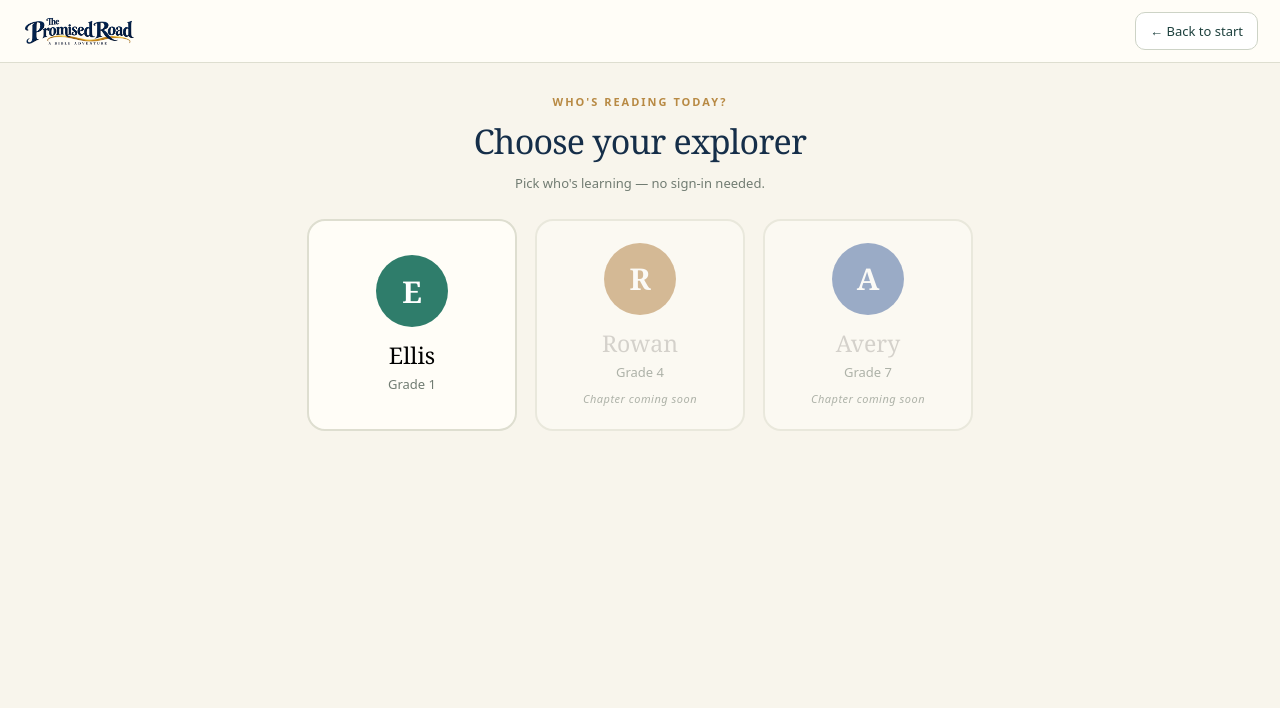
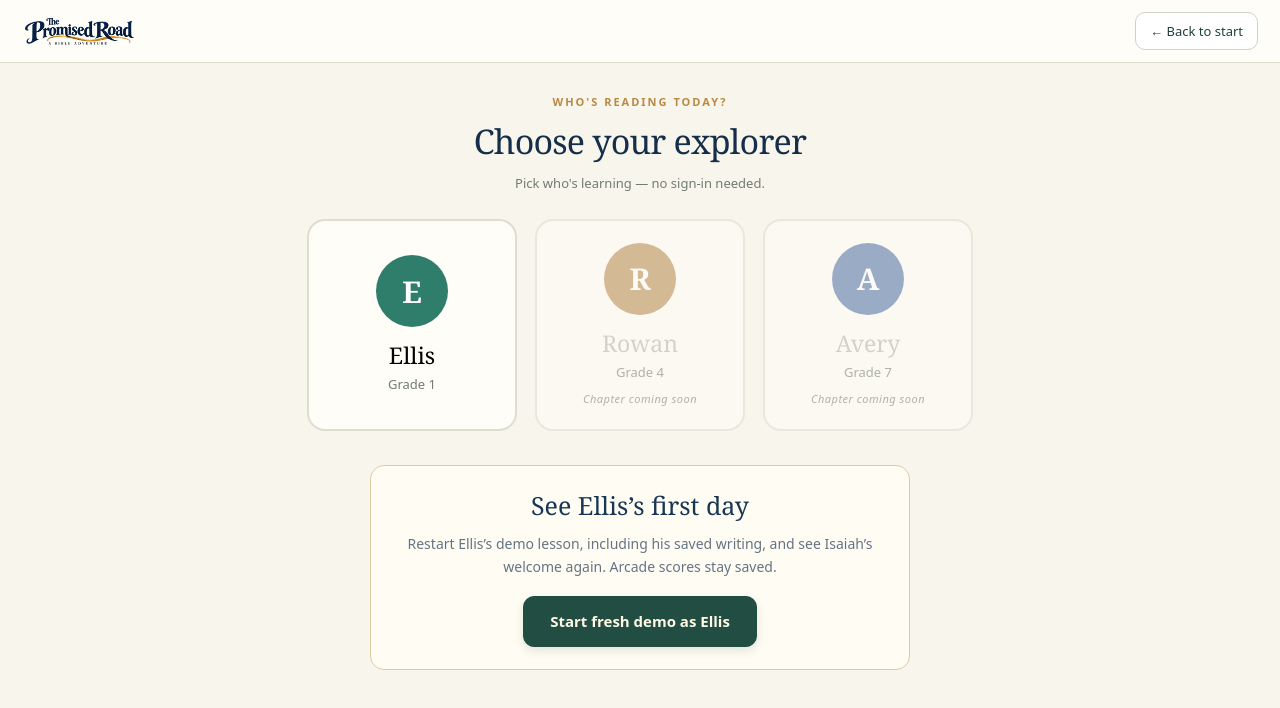
Before and after one commit to tmkirby101-star/promised-road, a React (Vite) app: page / in a window 1280 px wide. Both pictures are taken after a click on the button "Explore without signing in →". Shown: the top 708 px of the page. Built offline with nearby package versions, Linux system fonts and the light colour scheme.

Commit message:
Add a fresh Ellis demo entry to replay Isaiah's welcome (#4)

```diff
--- a/src/App.tsx
+++ b/src/App.tsx
@@ -62,6 +62,12 @@ export default function App() {
           setView('journey');
         }}
         onLeave={() => setView('landing')}
+        onFreshDemo={() => {
+          stopSpeaking();
+          store.resetChapter('ellis', 'genesis-01');
+          setExplorerId('ellis');
+          setView('chapter');
+        }}
       />
     );
   }
--- a/src/components/ExplorerSelect.tsx
+++ b/src/components/ExplorerSelect.tsx
@@ -4,9 +4,11 @@ import { EXPLORERS } from '../content/explorers';
 export default function ExplorerSelect({
   onPick,
   onLeave,
+  onFreshDemo,
 }: {
   onPick: (explorerId: string) => void;
   onLeave: () => void;
+  onFreshDemo: () => void;
 }) {
   return (
     <div className="app-journey">
@@ -37,6 +39,11 @@ export default function ExplorerSelect({
             );
           })}
         </div>
+        <section className="demo-reset" aria-label="Try the first-time experience">
+          <h3>See Ellis’s first day</h3>
+          <p>Restart Ellis’s demo lesson, including his saved writing, and see Isaiah’s welcome again. Arcade scores stay saved.</p>
+          <button className="pr-primary" onClick={onFreshDemo}>Start fresh demo as Ellis</button>
+        </section>
       </div>
     </div>
   );
--- a/src/styles/app.css
+++ b/src/styles/app.css
@@ -407,3 +407,6 @@ body.pr-large{ font-size:18px; }
  .collection-view{padding:30px 20px 45px}.collection-view>h1{font-size:36px}.library-book,.passport-card{grid-template-columns:1fr;padding:24px;gap:28px}.library-cover{max-width:210px;width:100%;margin:auto}.passport-seal{margin:auto}
  .chapter-stages{gap:12px;font-size:10px}.chapter-stages li{gap:4px}.app-frame .bk-embed .bk-book{max-height:calc(100svh - 210px)}
 }
+
+.demo-reset{max-width:540px;margin:34px auto 0;padding:22px 26px;border:1px solid #dccca6;border-radius:14px;background:#fffcf3;text-align:center;color:#173755}
+.demo-reset h3{font:25px Georgia,serif;margin:0 0 10px}.demo-reset p{font:14px/1.65 system-ui,sans-serif;color:#657485;margin:0 0 18px}
```
